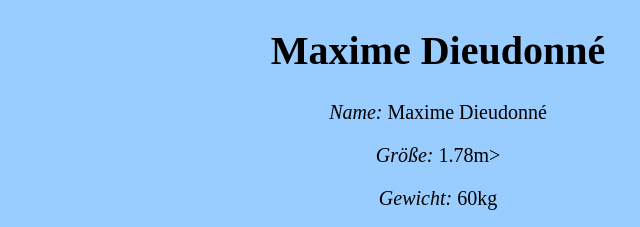
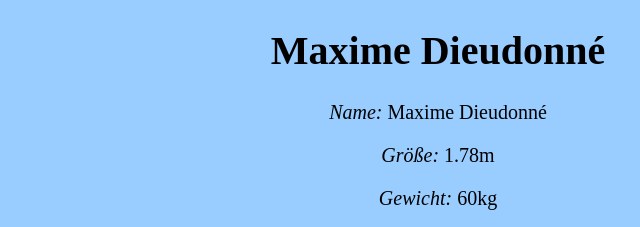
Before and after one commit to emixam-d/school, a plain HTML site: page resume/index.html in a window 1280 px wide. Shown: the top 227 px of the page, 202-842 px from the left. Drawn offline with Linux system fonts and the light colour scheme.

Commit message:
Update index.html

```diff
--- a/resume/index.html
+++ b/resume/index.html
@@ -9,7 +9,7 @@
         <p>
             <em>Name:</em> Maxime Dieudonné
         </p>
-        <p> <em>Größe:</em> 1.78m>
+        <p> <em>Größe:</em> 1.78m
         </p>
         <p> <em>Gewicht:</em> 60kg
         </p>
```
